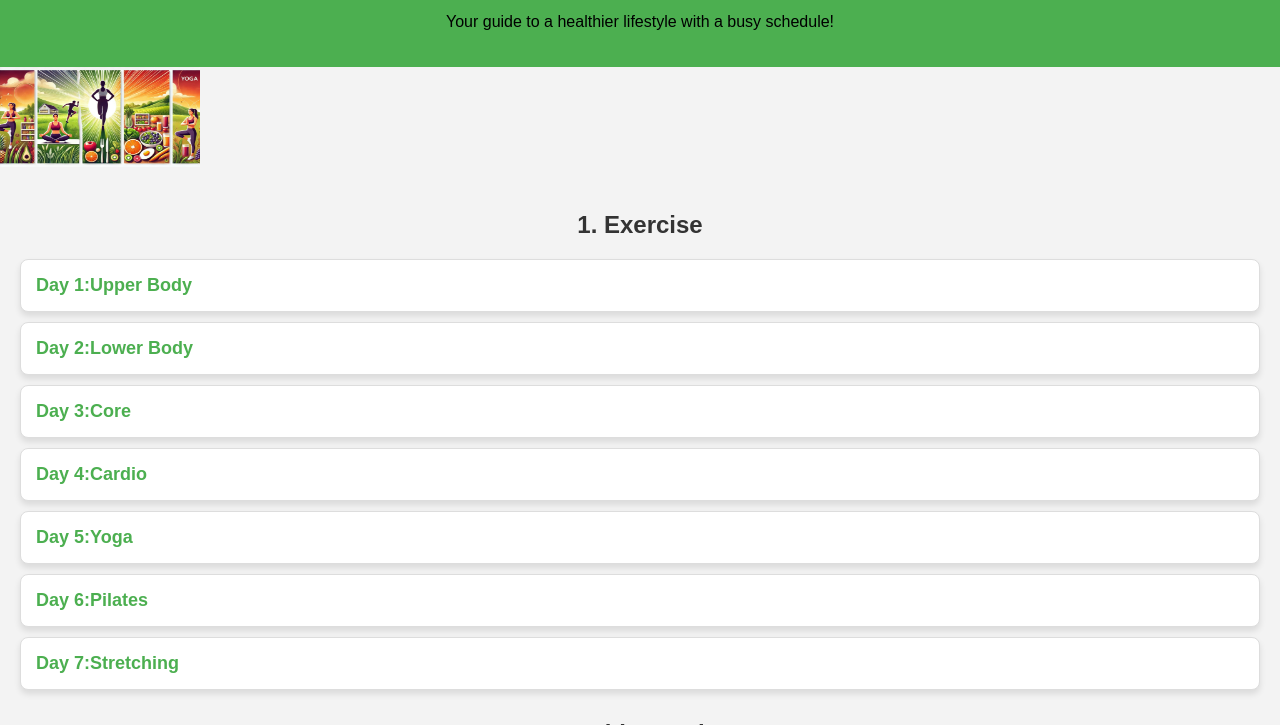
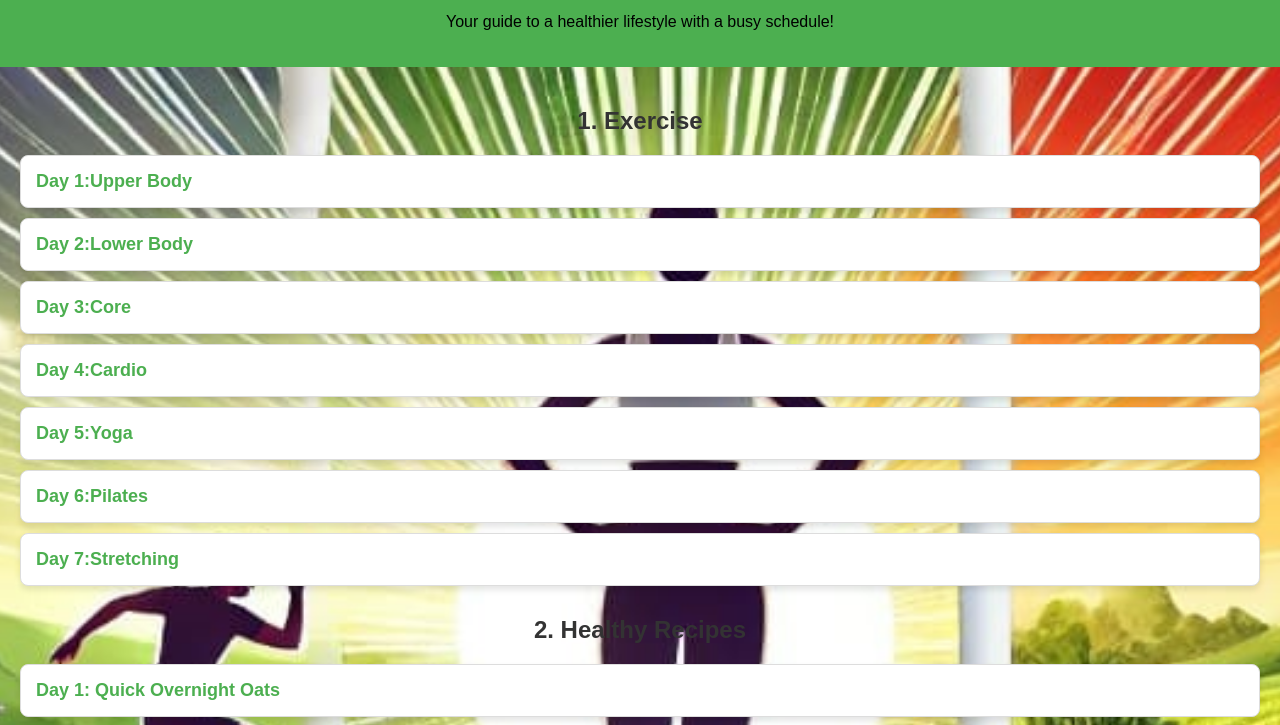
Before and after one commit to fyymaah/QuickFit, a plain HTML site: page index.html in a window 1280 px wide. Shown: the part 60-785 px from the top of the page. Drawn offline with Linux system fonts and the light colour scheme.

Commit message:
Update index.html

```diff
--- a/index.html
+++ b/index.html
@@ -10,6 +10,11 @@
       margin: 0;
       padding: 0;
       background-color: #f3f3f3;
+      background-image:
+        url('ex.jpg');
+      background-size:cover;
+      background-position:center;
+      background-repeat:no-repeat;
     }
 
     header {
@@ -98,9 +103,6 @@
   <h1>QuickFit</h1>
   <p>Your guide to a healthier lifestyle with a busy schedule!</p>
 </header>
-  <img src="ex.jpg" alt="fitness fuel life"
-    width="200"
-    height="100">
 
 <div class="container">
   <!-- Exercise Section -->
```
